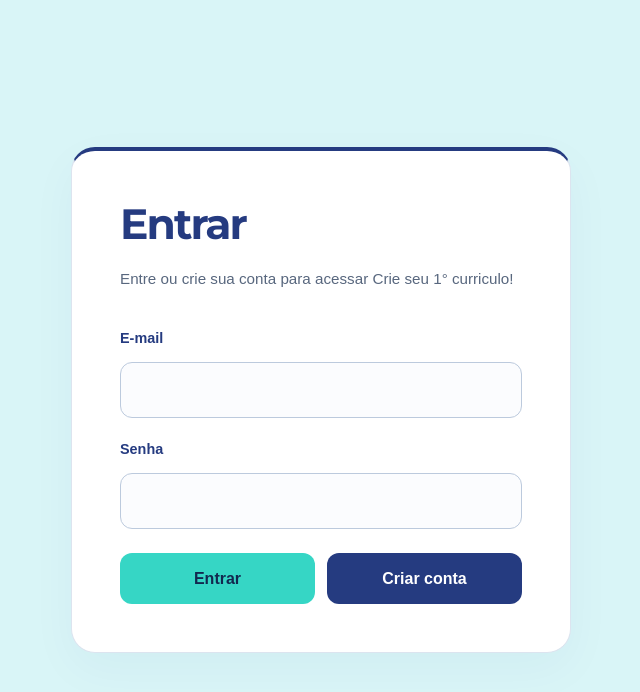
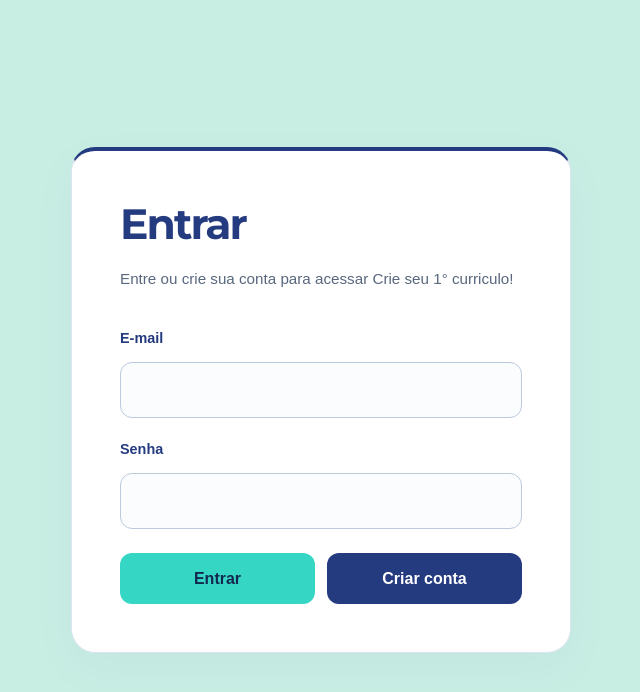
Before and after one commit to kamilleviiihh-bit/curly-spoon, a Next.js app: page /login in a window 1280 px wide. Shown: the top 692 px of the page, without its empty margins (319-959 px from the left). Built offline with nearby package versions, Linux system fonts and the light colour scheme; no server answers.

Commit message:
Troca fundo para verde-água pastel

```diff
--- a/app/globals.css
+++ b/app/globals.css
@@ -3,7 +3,7 @@
   --cor-principal-hover: #1b2c63;
   --cor-destaque: #36D6C5;
   --cor-destaque-hover: #27c2b2;
-  --cor-fundo: #d9f5f7;
+  --cor-fundo: #c8eee4;
   --cor-cartao: #ffffff;
   --cor-texto: #182640;
   --cor-secundaria: #58677e;
```
